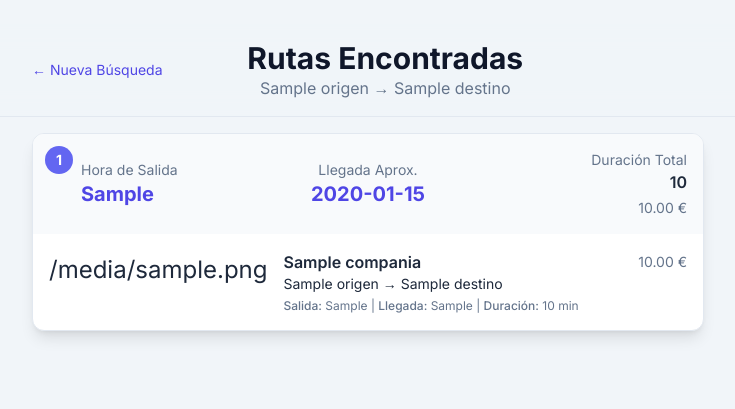
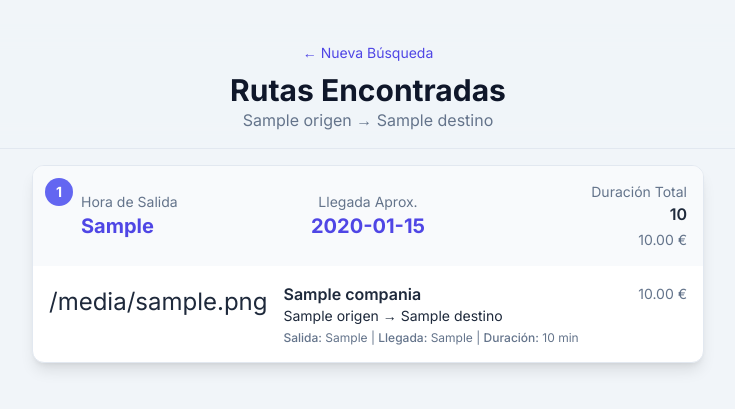
Before and after one commit to Edu652/mi-ruta-uni, a Flask app: template templates/resultado.html in a window 1280 px wide. Shown: the top 409 px of the page, without its empty margins (272-1007 px from the left). Run offline with Flask 3, Linux system fonts and the light colour scheme; the template is opened without the code that fills it: most values are stand-ins (such as "Sample title", 1, 10 or a date in 2020); some libraries are stand-ins or nearby versions.

Commit message:
Update resultado.html

```diff
--- a/templates/resultado.html
+++ b/templates/resultado.html
@@ -28,14 +28,9 @@
         <!-- CABECERA FIJA -->
         <div class="sticky top-0 z-20 bg-slate-100/80 dark:bg-slate-900/80 backdrop-blur-md py-4 -mx-4 px-4 mb-4 border-b border-slate-200 dark:border-slate-700">
             <div class="text-center max-w-2xl mx-auto">
-                <div class="flex justify-between items-center">
-                     <a href="/" class="text-indigo-600 dark:text-indigo-400 hover:underline transition-colors text-sm whitespace-nowrap">&larr; Nueva Búsqueda</a>
-                     <div class="flex-grow text-center">
-                        <h1 class="text-2xl md:text-3xl font-bold text-slate-900 dark:text-slate-100">Rutas Encontradas</h1>
-                        <p class="text-slate-500 dark:text-slate-400">{{ origen }} &rarr; {{ destino }}</p>
-                     </div>
-                     <div class="w-24"></div> <!-- Espaciador para mantener el título centrado -->
-                </div>
+                <a href="/" class="text-indigo-600 dark:text-indigo-400 hover:underline transition-colors text-sm">&larr; Nueva Búsqueda</a>
+                <h1 class="text-2xl md:text-3xl font-bold text-slate-900 dark:text-slate-100 mt-2">Rutas Encontradas</h1>
+                <p class="text-slate-500 dark:text-slate-400">{{ origen }} &rarr; {{ destino }}</p>
 
                 <!-- SECCIÓN DE FILTROS APLICADOS -->
                 {% if filtros and (filtros.desde_ahora or filtros.evitar_sj or filtros.evitar_pa or filtros.llegar_antes_check or filtros.salir_despues_check) %}
```
